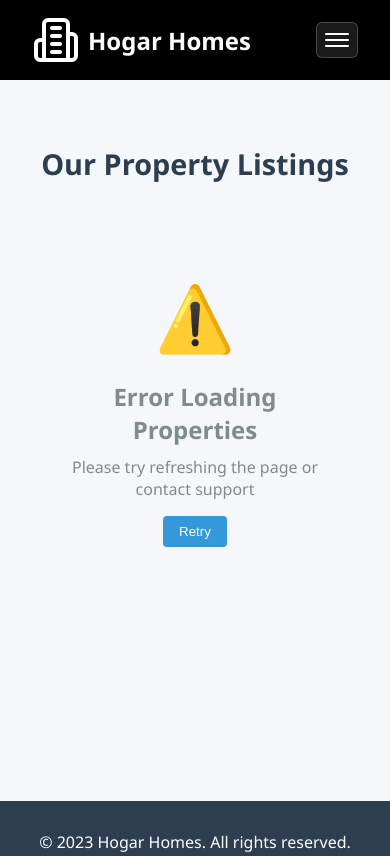
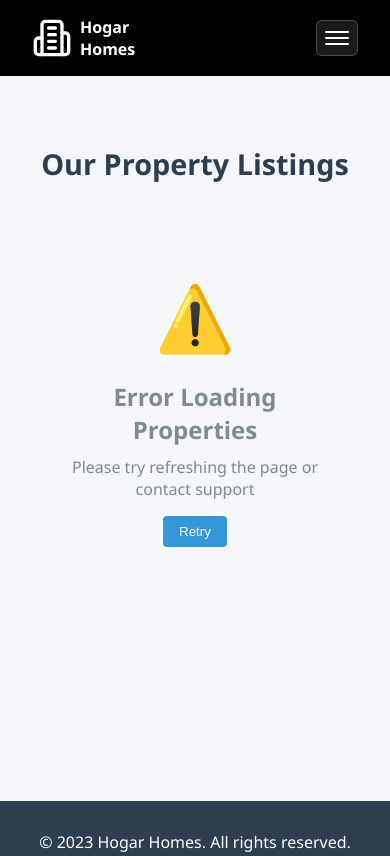
Before and after one commit to The4light/Hogar-homes, a plain HTML site: page property-details.html in a window 390 px wide. Shown: the top 856 px of the page. Drawn offline with Linux system fonts and the light colour scheme; no server answers.

Commit message:
property-contact.js update

```diff
--- a/property-details.html
+++ b/property-details.html
@@ -640,6 +640,21 @@
             .property-image-container {
                 height: 200px;
             }
+             .hogar{
+                font-size: 1rem;
+                white-space: pre-line;
+                display: flex;
+                flex-direction: column;
+            }
+
+            .logo {
+                font-size: 1rem;
+            }
+
+            .chn {
+                width: 2.5rem;
+                height: 2.5rem;
+            }
 
             .modal-content {
                 max-width: 95%;
@@ -660,8 +675,15 @@
     <!-- Header -->
     <header class="header">
         <nav class="nav-container">
-            <a href="#" class="logo">
-               <svg class="chn" xmlns="http://www.w3.org/2000/svg" width="40" height="50" viewBox="0 0 24 24" fill="none" stroke="currentColor" stroke-width="2" stroke-linecap="round" stroke-linejoin="round" class="w-6 h-6 text-white" data-darkreader-inline-stroke="" style="--darkreader-inline-stroke: currentColor;"><path d="M6 22V4a2 2 0 0 1 2-2h8a2 2 0 0 1 2 2v18Z"></path><path d="M6 12H4a2 2 0 0 0-2 2v6a2 2 0 0 0 2 2h2"></path><path d="M18 9h2a2 2 0 0 1 2 2v9a2 2 0 0 1-2 2h-2"></path><path d="M10 6h4"></path><path d="M10 10h4"></path><path d="M10 14h4"></path><path d="M10 18h4"></path></svg> Hogar Homes
+              <a href="#" class="logo">
+               <svg class="chn" xmlns="http://www.w3.org/2000/svg" width="40"
+                height="50" viewBox="0 0 24 24" fill="none"
+                 stroke="currentColor" stroke-width="2" stroke-linecap="round"
+                 stroke-linejoin="round" class="w-6 h-6 text-white" data-darkreader-inline-stroke="" style="--darkreader-inline-stroke: currentColor;"><path d="M6 22V4a2 2 0 0 1 2-2h8a2 2 0 0 1 2 2v18Z"></path><path d="M6 12H4a2 2 0 0 0-2 2v6a2 2 0 0 0 2 2h2"></path><path d="M18 9h2a2 2 0 0 1 2 2v9a2 2 0 0 1-2 2h-2"></path><path d="M10 6h4"></path><path d="M10 10h4"></path><path d="M10 14h4"></path><path d="M10 18h4"></path></svg>
+                 <span class="hogar">
+                    <span>Hogar</span>
+                    <span>Homes</span>
+                 </span>
             </a>
 
             <ul class="nav-links">
```
Also changed, not shown: index.html (+24 -6 lines), property-contact.html (+1 -1 lines), upload.html (+2 -3 lines).
